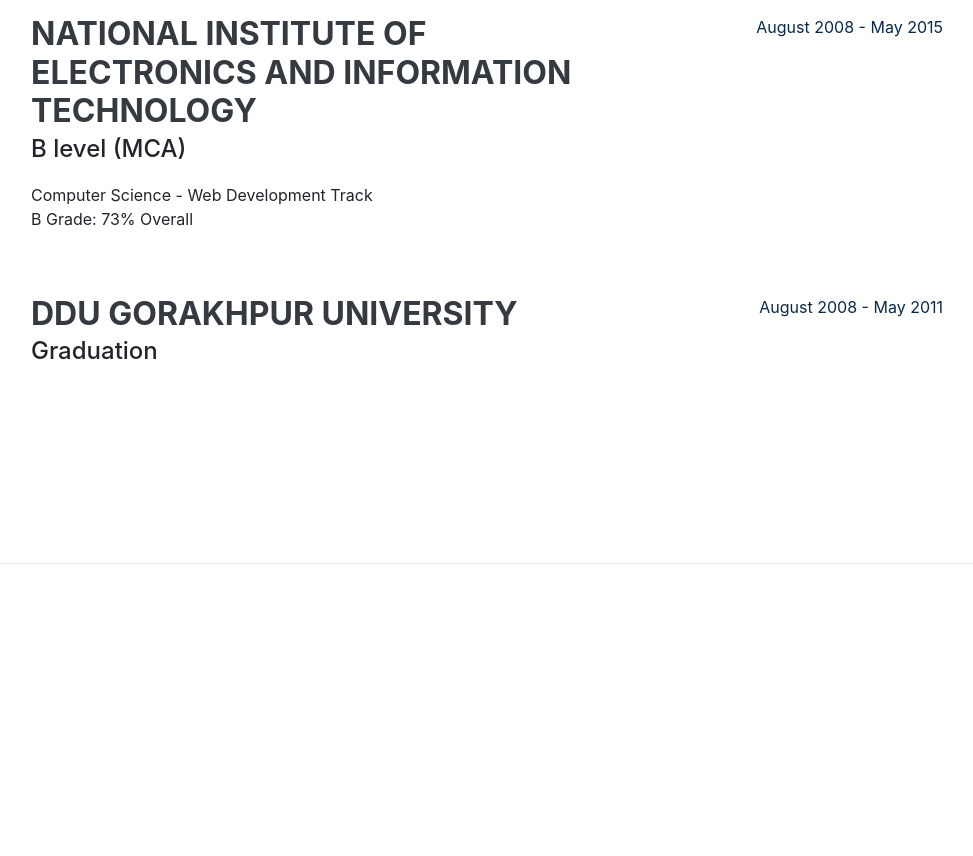
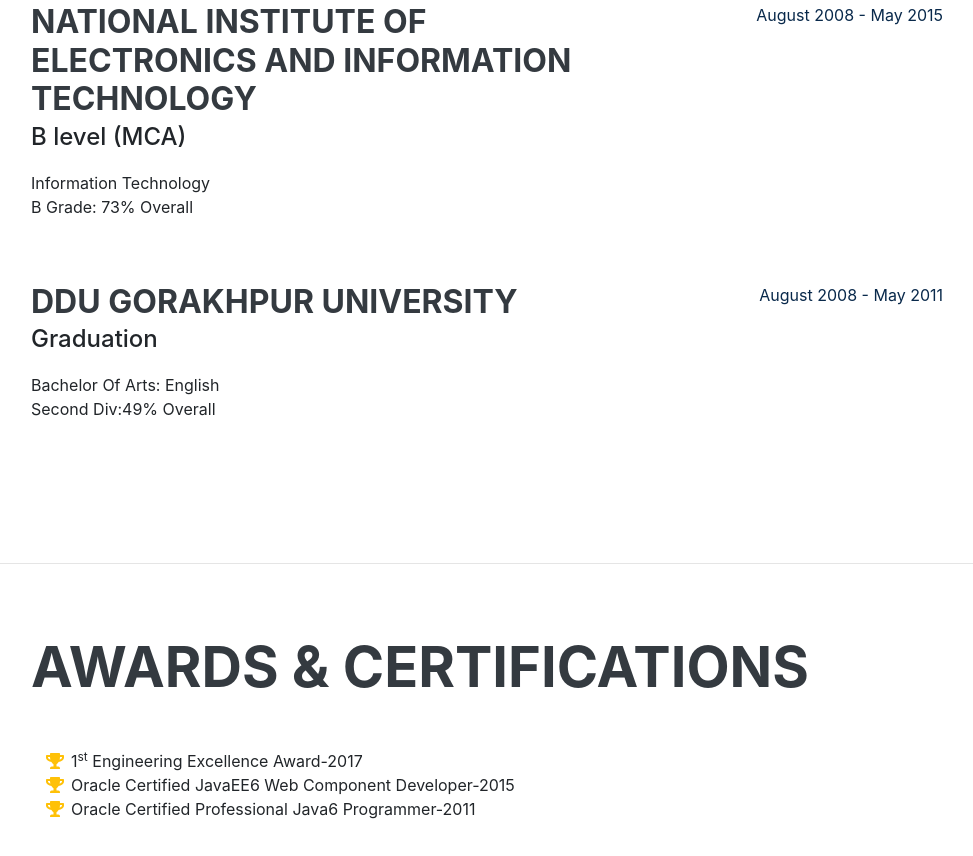
Before and after one commit to rajeevshukla/rajeevshukla.github.io, a plain HTML site: page index.html in a window 1280 px wide. Shown: the part 3152-4008 px from the top of the page, without its empty margins (289-1262 px from the left). Drawn offline with Linux system fonts and the light colour scheme; a web font is replaced by a local one.

Commit message:
Formatting issues

```diff
--- a/index.html
+++ b/index.html
@@ -479,7 +479,7 @@
             <div class="resume-content">
               <h3 class="mb-0">National Institute of Electronics and Information Technology</h3>
               <div class="subheading mb-3">B level (MCA)</div>
-              <div>Computer Science - Web Development Track</div>
+              <div>Information Technology</div>
               <p>B Grade: 73% Overall</p>
             </div>
             <div class="resume-date text-md-right">
@@ -492,7 +492,8 @@
             <div class="resume-content">
               <h3 class="mb-0">DDU Gorakhpur University</h3>
               <div class="subheading mb-3">Graduation</div>
-              <p>&nbsp;</p>
+              <div>Bachelor Of Arts: English</div>
+              <p>Second Div:49% Overall</p>
             </div>
             <div class="resume-date text-md-right">
               <span class="text-primary">August 2008 - May 2011</span>
@@ -518,7 +519,7 @@
     <hr class="m-0">
 
 
-    <section class="resume-section p-3 p-lg-5 d-flex align-items-center" id="awards">
+    <section class="resume-section p-3 p-lg-5 d-flex align-items-center" style="min-height: auto; padding-top: 70px !important;" id="awards">
 
       <div class="w-100">
         <h2 class="mb-5">Awards &amp; Certifications</h2>
```
